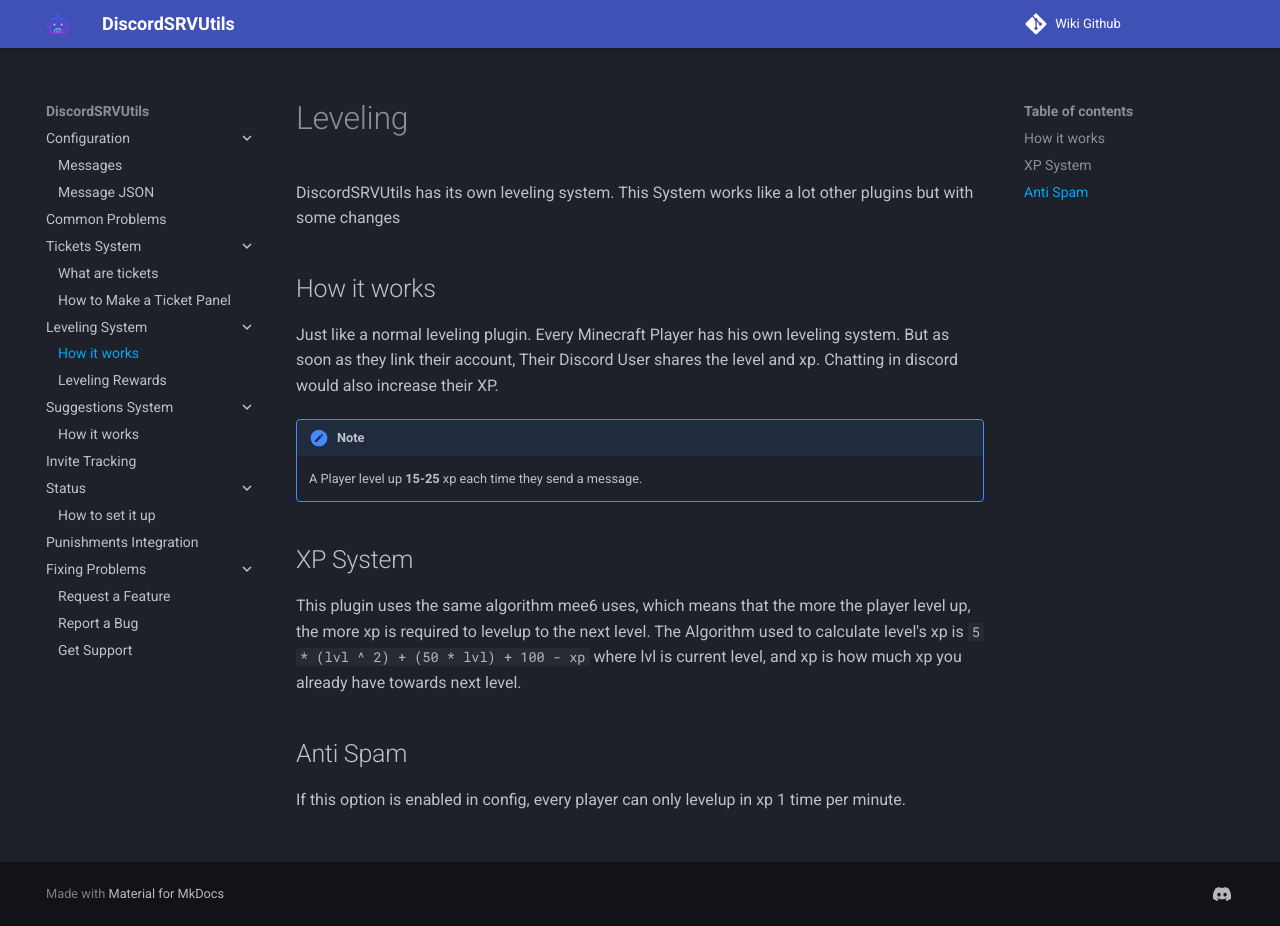
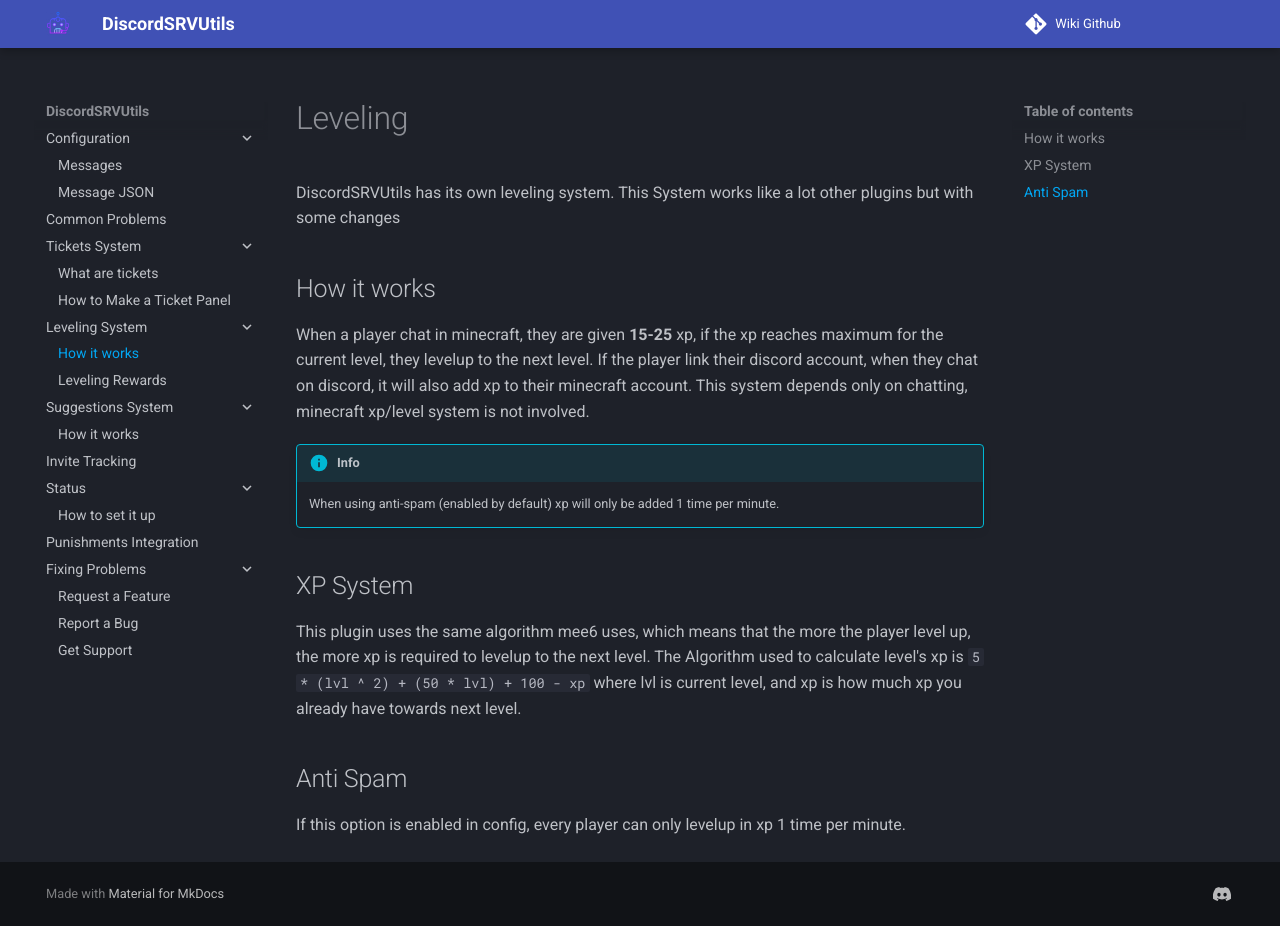
Before and after one commit to BlueDevelopersInc/dsu-wiki, an MkDocs documentation site: the page built from docs/leveling.md, in a window 1280 px wide and 926 px high. Built offline with MkDocs 1.6.1 and Material for MkDocs 9.7.7, drawn with Linux system fonts in a browser that asks for light colours; comment, search, counter and statistics services are not loaded.

Commit message:
update how leveling works wiki

```diff
--- a/docs/leveling.md
+++ b/docs/leveling.md
@@ -4,10 +4,10 @@
 
 ## How it works
 
-Just like a normal leveling plugin. Every Minecraft Player has his own leveling system. But as soon as they link their account, Their Discord User shares the level and xp. Chatting in discord would also increase their XP.
+When a player chat in minecraft, they are given **15-25** xp, if the xp reaches maximum for the current level, they levelup to the next level. If the player link their discord account, when they chat on discord, it will also add xp to their minecraft account. This system depends only on chatting, minecraft xp/level system is not involved.
 
-!!! note
-    A Player level up **15-25** xp each time they send a message.
+!!! info
+    When using anti-spam (enabled by default) xp will only be added 1 time per minute.
 
 ## XP System
 This plugin uses the same algorithm mee6 uses, which means that the more the player level up, the more xp is required to levelup to the next level. The Algorithm used to calculate level's xp is `5 * (lvl ^ 2) + (50 * lvl) + 100 - xp` where lvl is current level, and xp is how much xp you already have towards next level.
```
